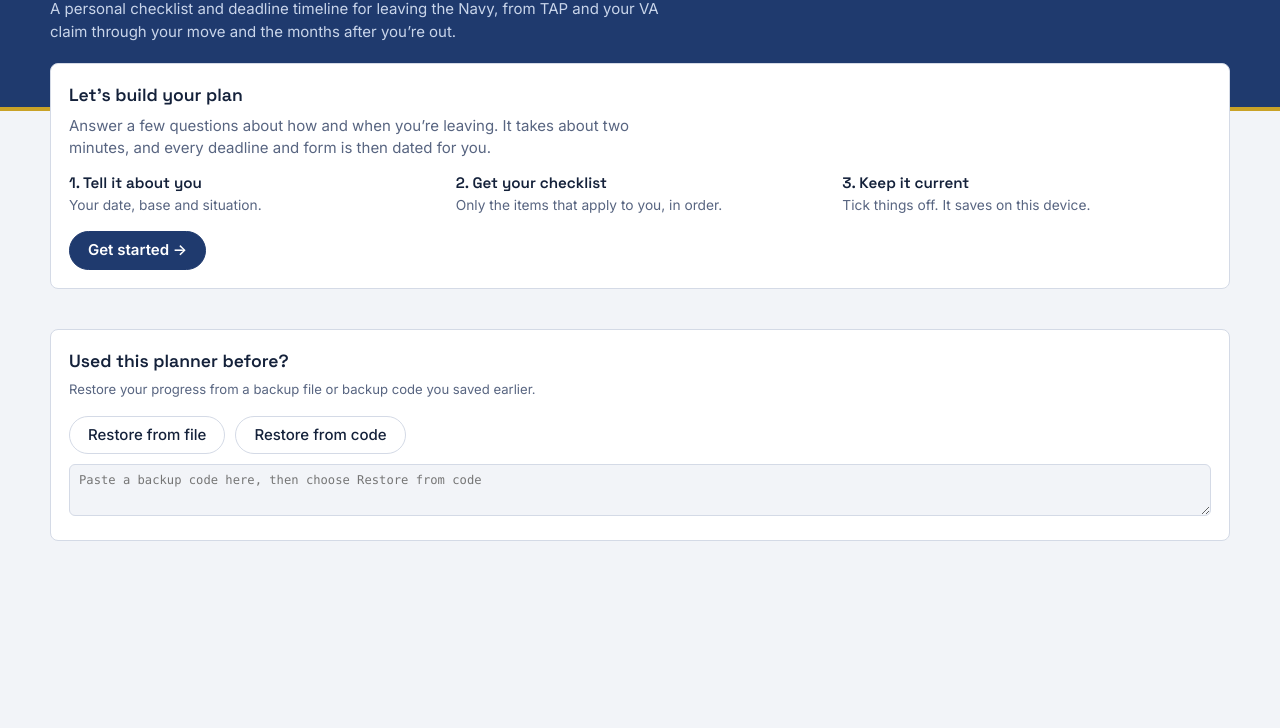
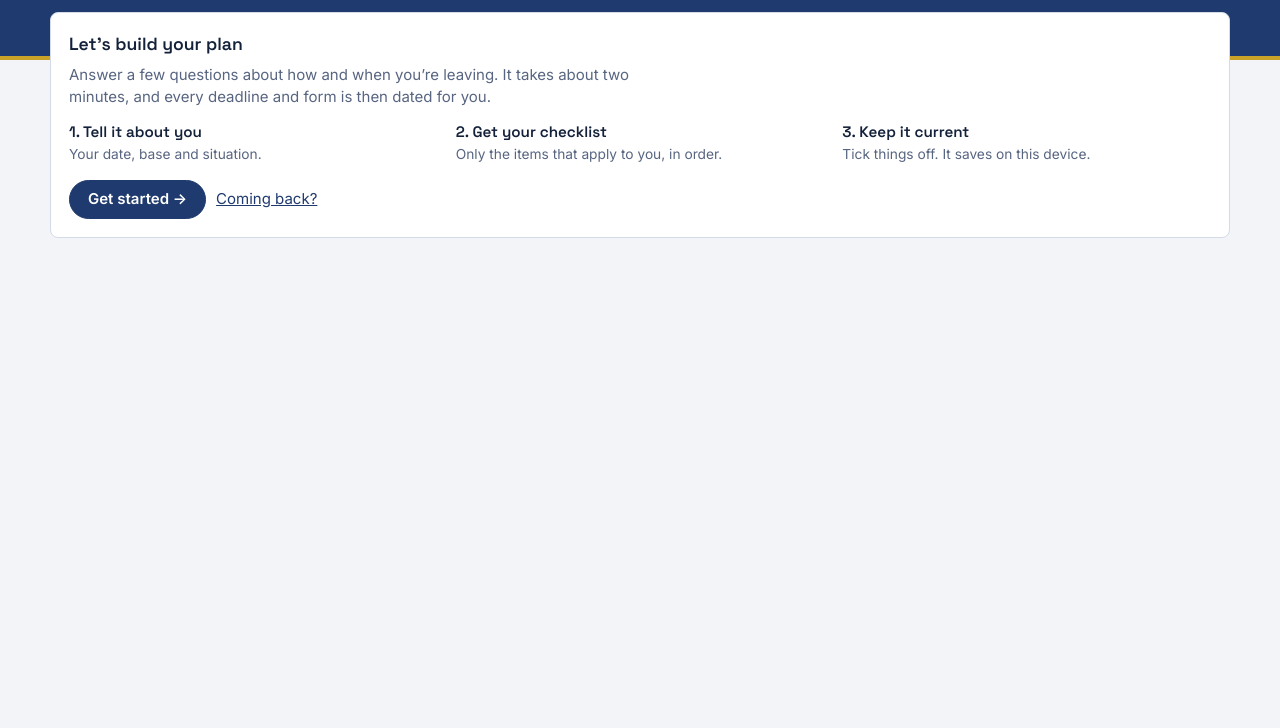
Before and after one commit to tnepalmer/navy-separation-planner, a plain HTML site: page index.html in a window 1280 px wide. Shown: the part 72-800 px from the top of the page. Drawn offline with Linux system fonts and the light colour scheme.

Commit message:
Simplify the welcome screen: drop the intro line, move restore behind a Coming back? link
Co-Authored-By: Claude Opus 5.5 <noreply@anthropic.com>
Claude-Session: https://claude.ai/code/session_0111Ajmd67R9FsMjMzx2Yx5j

```diff
--- a/index.html
+++ b/index.html
@@ -256,7 +256,6 @@ a.btn { display: inline-block; text-decoration: none; }
 <div class="wrap">
   <header>
     <h1>Navy Separation Planner</h1>
-    <p class="sub" id="intro" hidden>A personal checklist and deadline timeline for leaving the Navy, from TAP and your VA claim through your move and the months after you’re out.</p>
   </header>
 
   <nav class="nav" id="nav" aria-label="Sections">
@@ -275,7 +274,7 @@ a.btn { display: inline-block; text-decoration: none; }
       <div><b>2. Get your checklist</b>Only the items that apply to you, in order.</div>
       <div><b>3. Keep it current</b>Tick things off. It saves on this device.</div>
     </div>
-    <div class="actions"><button type="button" class="btn" id="wiz-start">Get started →</button></div>
+    <div class="actions"><button type="button" class="btn" id="wiz-start">Get started →</button><button type="button" class="linkbtn" id="coming-back">Coming back?</button></div>
   </section>
 
   <section class="card" id="setup-card" data-view="me">
@@ -415,9 +414,10 @@ a.btn { display: inline-block; text-decoration: none; }
   </div>
 
   <section class="card backup" data-view="me">
+    <button type="button" class="linkbtn" id="restore-back" hidden style="margin-bottom:10px">← Back</button>
     <h2 id="backup-title">Your saved progress</h2>
     <p class="small" style="margin-top:4px" id="save-state"></p>
-    <p class="small" style="margin-top:6px" id="restore-note" hidden>Restore your progress from a backup file or backup code you saved earlier.</p>
+    <p class="small" style="margin-top:6px" id="restore-note" hidden>Your progress is saved on the device you used before. To bring it here, restore the backup file or paste the backup code you saved from that device’s My info page.</p>
     <p class="small" style="margin-top:6px" id="save-note">Everything saves automatically on this device each time you change something, and it is still here when you come back. It is not stored anywhere else, so save a backup file now and then. Use that file, or the backup code, to move to a new phone or computer.</p>
     <div class="actions">
       <button type="button" class="btn" id="file-btn">Save backup file</button>
@@ -673,10 +673,11 @@ a.btn { display: inline-block; text-decoration: none; }
     document.body.classList.toggle('onboard', onboard);
     if (onboard) ui.view = 'me';
     Array.prototype.forEach.call(document.querySelectorAll('[data-view]'), function (n) { n.hidden = n.getAttribute('data-view') !== ui.view; });
-    $('welcome').hidden = !onboard; $('intro').hidden = !onboard;
+    $('welcome').hidden = !onboard || ui.restore;
     if (onboard) { $('leave-card').hidden = true; }
     $('setup-title').textContent = onboard ? 'About you' : 'Your info';
-    $('backup-title').textContent = onboard ? 'Used this planner before?' : 'Your saved progress';
+    $('backup-title').textContent = onboard ? 'Welcome back' : 'Your saved progress';
+    if (!onboard) { ui.restore = false; $('restore-back').hidden = true; }
     ['save-state', 'save-note', 'file-btn', 'copy-btn', 'reset-btn'].forEach(function (id) { $(id).hidden = onboard; }); $('restore-note').hidden = !onboard;
     if (onboard) { if (wz.i < 0) $('setup-card').hidden = true; wizShow(); } else { $('setup').classList.remove('wizard'); wz.i = -1; }
     bandSize();
@@ -1095,9 +1096,10 @@ a.btn { display: inline-block; text-decoration: none; }
   function wizShow() {
     var form = $('setup'), on = wz.i >= 0 && !st.profile;
     form.classList.toggle('wizard', on);
-    $('welcome').hidden = !!st.profile || wz.i >= 0;
+    $('welcome').hidden = !!st.profile || wz.i >= 0 || !!ui.restore;
     $('setup-card').hidden = !st.profile && wz.i < 0 ? true : $('setup-card').hidden;
-    if (!st.profile && ui.view === 'me') document.querySelector('.backup').hidden = wz.i >= 0;
+    if (!st.profile && ui.view === 'me') document.querySelector('.backup').hidden = wz.i >= 0 || !ui.restore;
+    $('restore-back').hidden = !!st.profile || !ui.restore;
     if (!on) return;
     $('setup-card').hidden = false;
     var w = WIZ[wz.i];
@@ -1128,7 +1130,9 @@ a.btn { display: inline-block; text-decoration: none; }
     setTimeout(function () { if (focusEl && !(w2.id === 'sep' || w2.id === 'out')) focusEl.focus({ preventScroll: true }); else $('wiz-q').focus({ preventScroll: true }); }, 30);
     try { window.scrollTo(0, 0); } catch (e) {}
   }
-  $('wiz-start').addEventListener('click', function () { wz.i = -1; wizGo(1); });
+  $('wiz-start').addEventListener('click', function () { wz.i = -1; ui.restore = false; wizGo(1); });
+  $('coming-back').addEventListener('click', function () { ui.restore = true; render(); try { window.scrollTo(0, 0); } catch (e) {} });
+  $('restore-back').addEventListener('click', function () { ui.restore = false; render(); try { window.scrollTo(0, 0); } catch (e) {} });
   $('wiz-next').addEventListener('click', function () { wizGo(1); });
   $('wiz-back').addEventListener('click', function () { wizGo(-1); });
   $('wiz-skip').addEventListener('click', function () { var w = WIZ[wz.i]; if (w.id !== 'yn') $('f-' + w.id).value = ''; wizGo(1); });
--- a/sw.js
+++ b/sw.js
@@ -1,5 +1,5 @@
 // Offline support. Bump VERSION whenever index.html changes so phones pick up the update.
-var VERSION = 'nsp-2026-11-17h';
+var VERSION = 'nsp-2026-11-17i';
 var SHELL = ['./', 'index.html', 'manifest.webmanifest', 'icon-192.png', 'icon-512.png', 'apple-touch-icon.png'];
 self.addEventListener('install', function (e) { e.waitUntil(caches.open(VERSION).then(function (c) { return c.addAll(SHELL); }).then(function () { return self.skipWaiting(); })); });
 self.addEventListener('activate', function (e) { e.waitUntil(caches.keys().then(function (ks) { return Promise.all(ks.filter(function (k) { return k !== VERSION; }).map(function (k) { return caches.delete(k); })); }).then(function () { return self.clients.claim(); })); });
```
